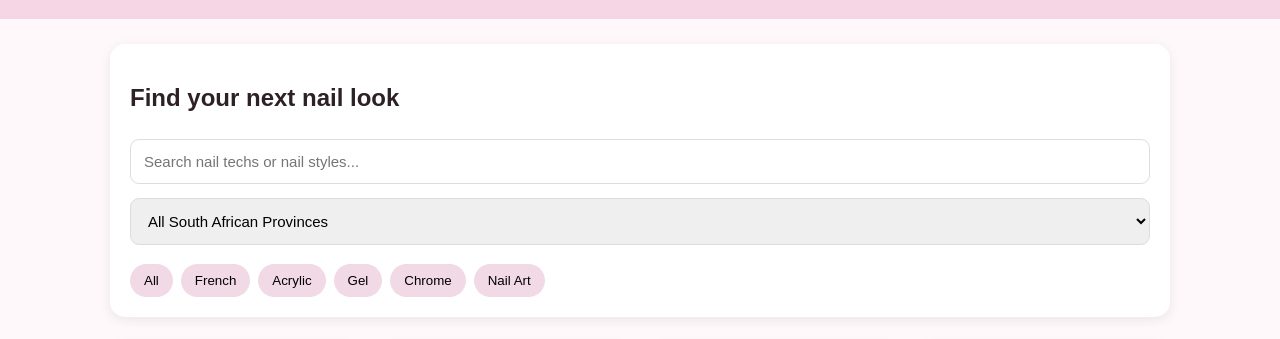
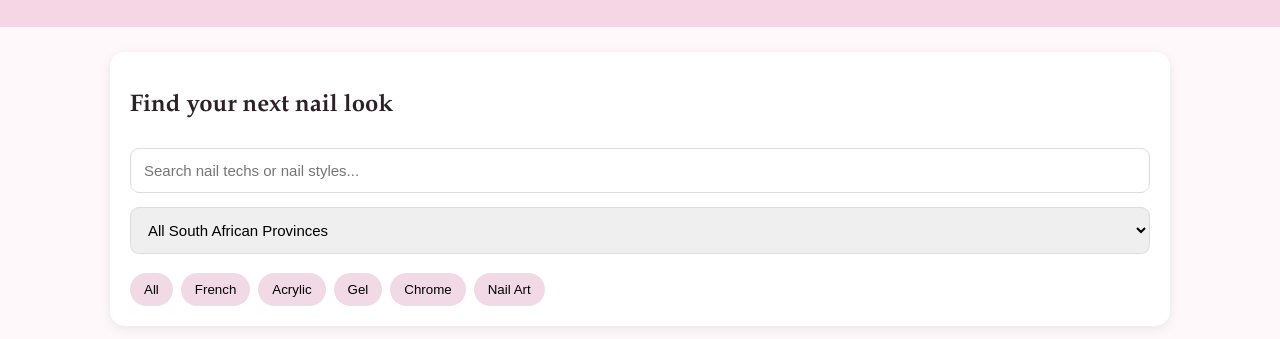
Before and after one commit to michaelastyles122-creator/NailSpaceSA, a plain HTML site: page index.html in a window 1280 px wide. Shown: the part 116-455 px from the top of the page. Drawn offline with Linux system fonts and the light colour scheme.

Commit message:
Update index.html

```diff
--- a/index.html
+++ b/index.html
@@ -12,7 +12,7 @@
 
     body {
       margin: 0;
-      font-family: Arial, sans-serif;
+      font-family: Garamond , sans-serif;
       background: #fff8fb;
       color: #2d2026;
     }
```
